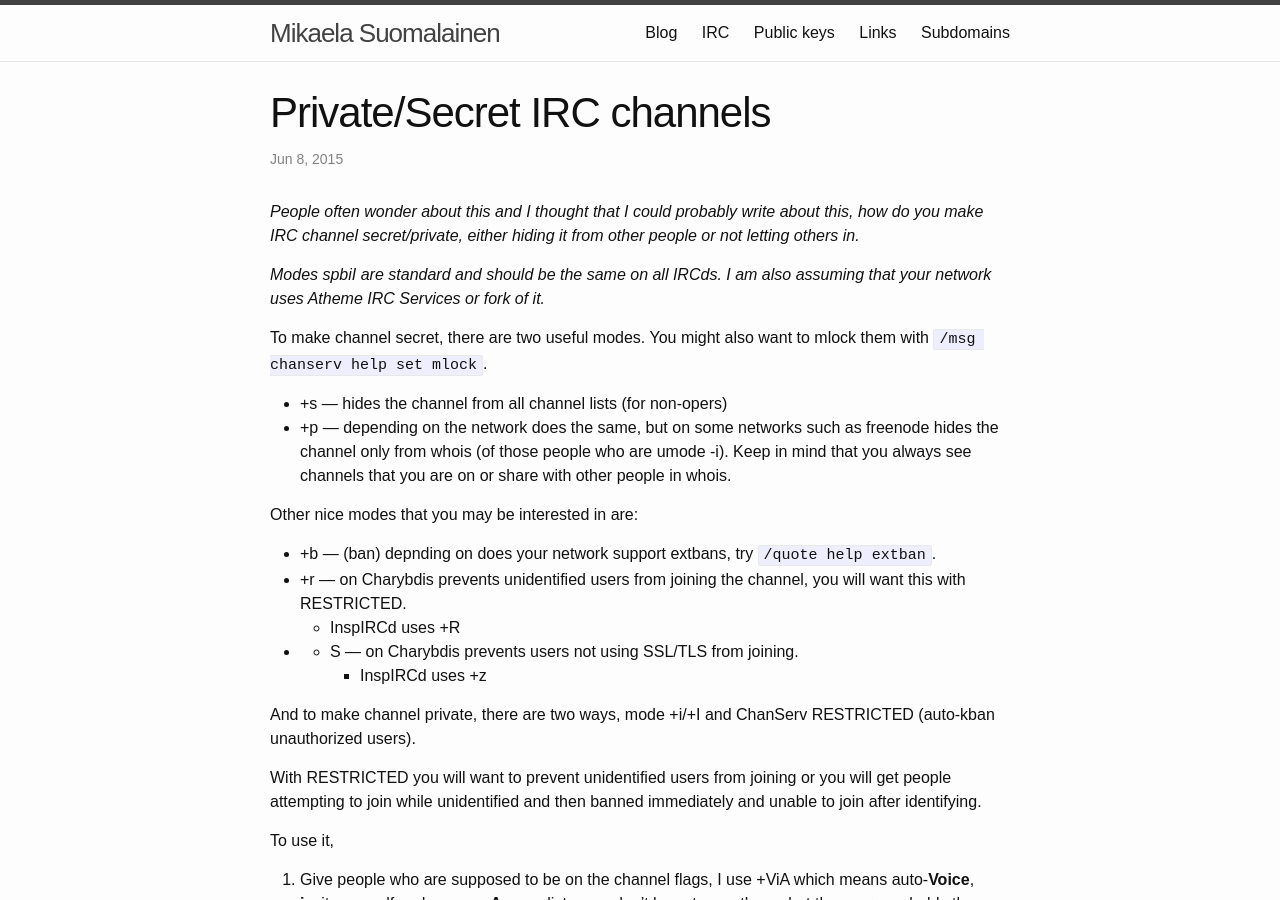
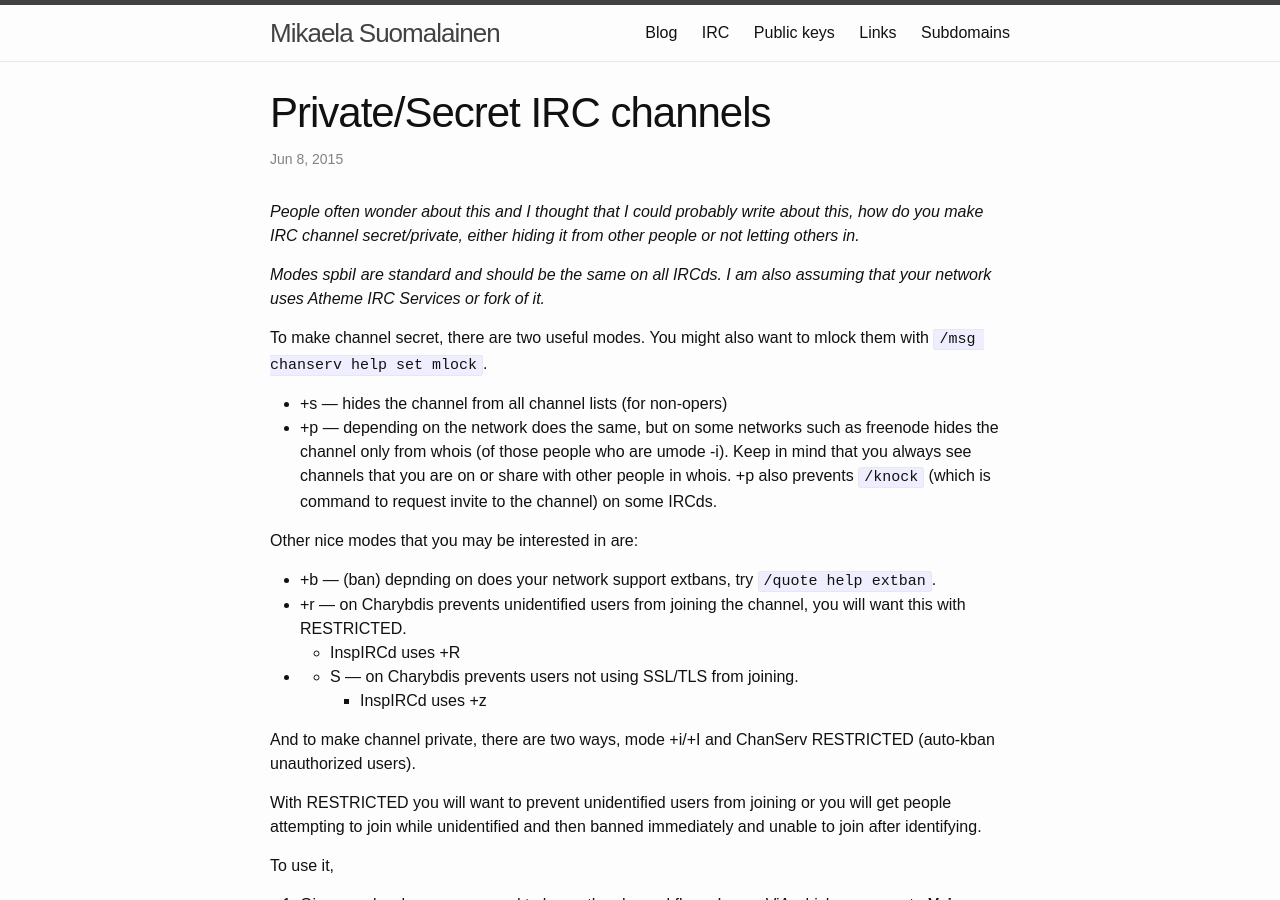
Before and after one commit to Mikaela/mikaela.github.io, a Jekyll site: the page built from _posts/2015-06-08-private_secret_channels.md, in a window 1280 px wide and 900 px high. Built offline with Jekyll 4.4.1, drawn with Linux system fonts in a browser that asks for light colours; Markdown is read by kramdown in place of the engine named in the settings; comment, search, counter and statistics services are not loaded.

Commit message:
blog: private/secret channels: add +p knocking
I remembered that I had forgotten that it prevents /knock. The
explanation is a little lacking though, because I don't think I have
ever seen knock messages.

```diff
--- a/_posts/2015-06-08-private_secret_channels.md
+++ b/_posts/2015-06-08-private_secret_channels.md
@@ -20,7 +20,8 @@ mlock them with `/msg chanserv help set mlock`.
 * +p — depending on the network does the same, but on some networks such as
   freenode hides the channel only from whois (of those people who are umode
   -i). Keep in mind that you always see channels that you are on or share
-  with other people in whois.
+  with other people in whois. +p also prevents `/knock` (which is command
+  to request invite to the channel) on some IRCds.
 
 Other nice modes that you may be interested in are:
 
```
